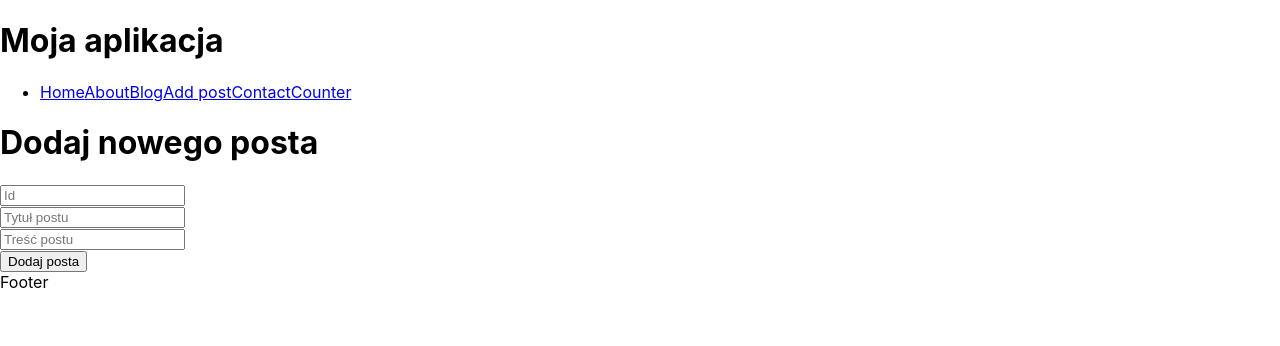
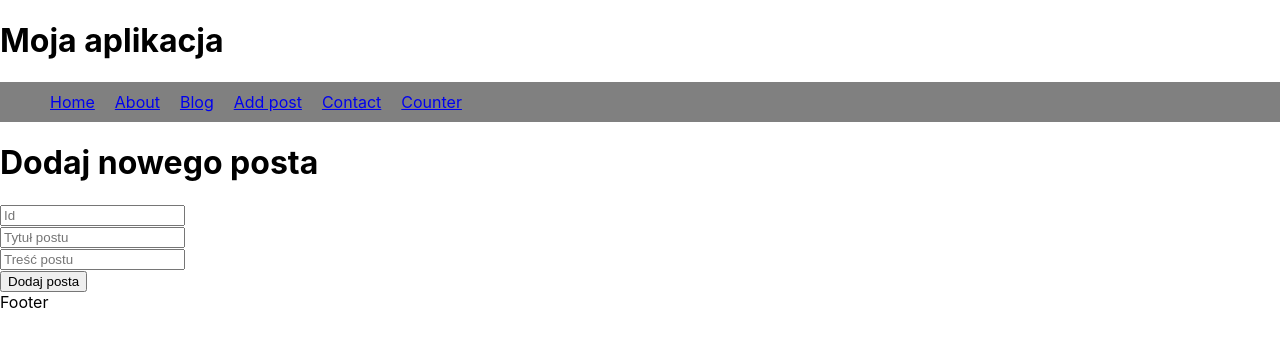
Before and after one commit to KajBialas/sda-react-context-29, a React (Create React App) app: page /add-post in a window 1280 px wide. Shown: the top 346 px of the page. Built offline with nearby package versions, Linux system fonts and the light colour scheme; no server answers.

Commit message:
Add styles

```diff
--- a/src/components/Nav.tsx
+++ b/src/components/Nav.tsx
@@ -1,15 +1,26 @@
 import { Link } from "react-router-dom";
+import styles from './nav.style.module.css';
 
 const Nav = () => {
     return (
-        <nav>
-            <ul>
-                <li>
+        <nav className={styles.navigation}>
+            <ul className={styles.navigationList}>
+                <li className={styles.navigationListElement}>
                     <Link to="/">Home</Link>
+                </li>
+                <li className={styles.navigationListElement}>
                     <Link to="/about">About</Link>
+                </li>
+                <li className={styles.navigationListElement}>
                     <Link to="/blog">Blog</Link>
+                </li>
+                <li className={styles.navigationListElement}>
                     <Link to="/add-post">Add post</Link>
+                </li>
+                <li className={styles.navigationListElement}>
                     <Link to="/contact">Contact</Link>
+                </li>
+                <li className={styles.navigationListElement}>
                     <Link to="/counter">Counter</Link>
                 </li>
             </ul>
--- /dev/null
+++ b/src/components/nav.style.module.css
@@ -0,0 +1,12 @@
+.navigation {
+    background: gray;
+}
+
+.navigationList {
+    list-style-type: none;
+}
+
+.navigationListElement {
+    display: inline-block;
+    margin: 10px;
+}
--- a/src/pages/AddPost.tsx
+++ b/src/pages/AddPost.tsx
@@ -21,7 +21,7 @@ const AddPost = () => {
 
     const handleSubmit = (e: FormEvent<HTMLFormElement>) => {
         e.preventDefault();
-        console.log('add post', formData);
+        addPost(formData);
         setFormData(INIT_STATE);
     }
 
```
